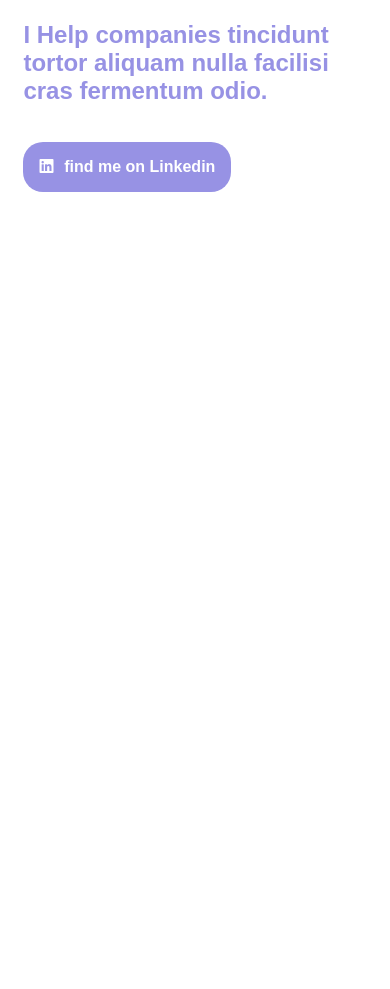
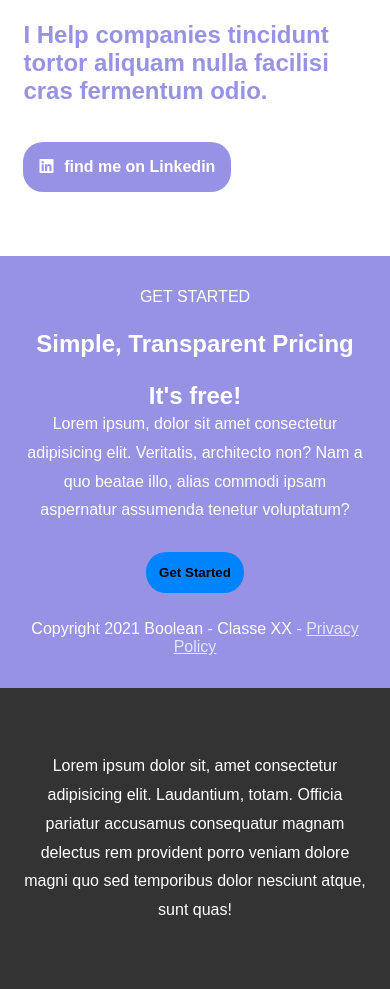
Before and after one commit to Francescosommellaa/htmlcss-responsive-layout, a plain HTML site: page index.html in a window 390 px wide. Shown: the part 9681-10670 px from the top of the page. Before the commit the page ends 9937 px from the top, so only its background shows below. Drawn offline with Linux system fonts and the light colour scheme.

Commit message:
completed Footer (mobile)

```diff
--- a/CSS/style.css
+++ b/CSS/style.css
@@ -28,6 +28,12 @@ button {
 p {
     line-height: 180%;
 }
+
+a {
+    color: rgba(255, 255, 255, 0.747);
+}
+
+
 /* navigazione */
 header {
     background-color: #0084FD;
@@ -288,3 +294,45 @@ button i {
     right: 0px;
     top: 0px;
 }
+
+footer {
+    text-align: center;
+}
+
+.footer-container {
+    width: 88%;
+    margin: 0 auto;
+    color: white;
+}
+
+.top-footer span {
+    font-weight: 100;
+    color: rgba(255, 255, 255, 0.658);
+}
+
+.top-footer h1 {
+    font-size: 40px;
+    color: #FDC15F;
+    margin: 1em 0;
+}
+
+.top-footer button{
+    background-color: #fff;
+    color: #9792E4;
+    width: 80%;
+    font-size: 20px;
+    border-radius: 50px;
+}
+
+.bottom-container {
+    color: white;
+}
+
+.bottom-container p {
+    margin: 2em 0;
+}
+
+.gray-section {
+    background-color: #333;
+    padding: 2em 0;
+}
--- a/index.html
+++ b/index.html
@@ -194,7 +194,23 @@
     </body>
 
     <footer>
+        <section class="purple-section">
+            <div class="footer-container top-container">
+                <span>GET STARTED</span>
+                <h2>Simple, Transparent Pricing</h2>
+                <h1>It's free!</h1>
+                <p>Lorem ipsum, dolor sit amet consectetur adipisicing elit. Veritatis, architecto non? Nam a quo beatae illo, alias commodi ipsam aspernatur assumenda tenetur voluptatum?</p>
+                <button>Get Started</button>
+                <br>
+                <span>Copyright 2021 Boolean - Classe XX - <a href="#">Privacy Policy</a></span>
+            </div>
+        </section>
 
+        <section class="gray-section">
+            <div class="footer-container bottom-container">
+                <p>Lorem ipsum dolor sit, amet consectetur adipisicing elit. Laudantium, totam. Officia pariatur accusamus consequatur magnam delectus rem provident porro veniam dolore magni quo sed temporibus dolor nesciunt atque, sunt quas!</p>
+            </div>
+        </section>
     </footer>
 
 </body>
```
